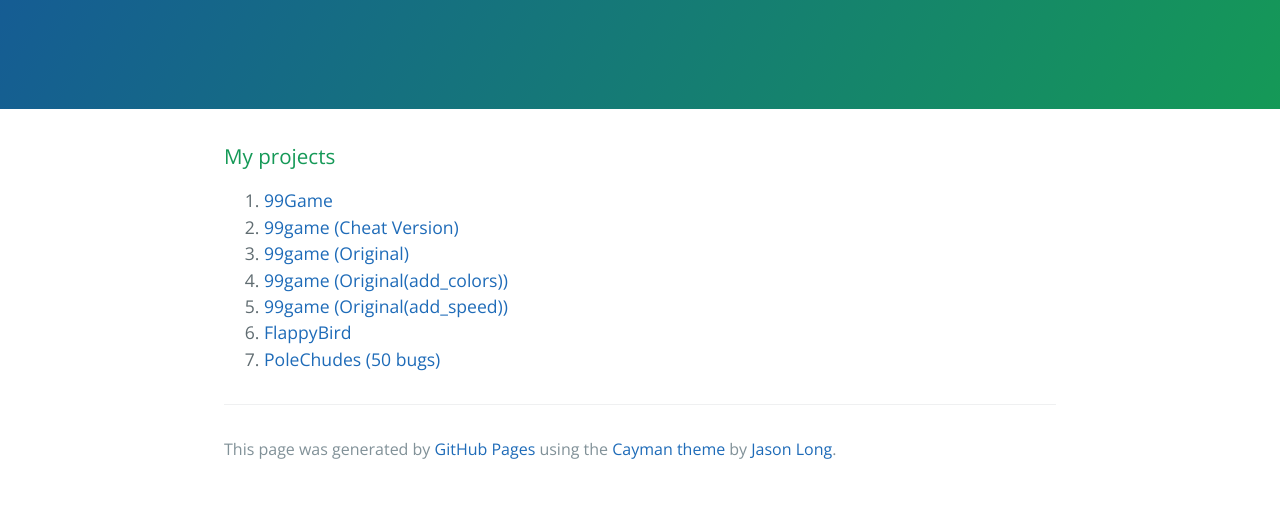
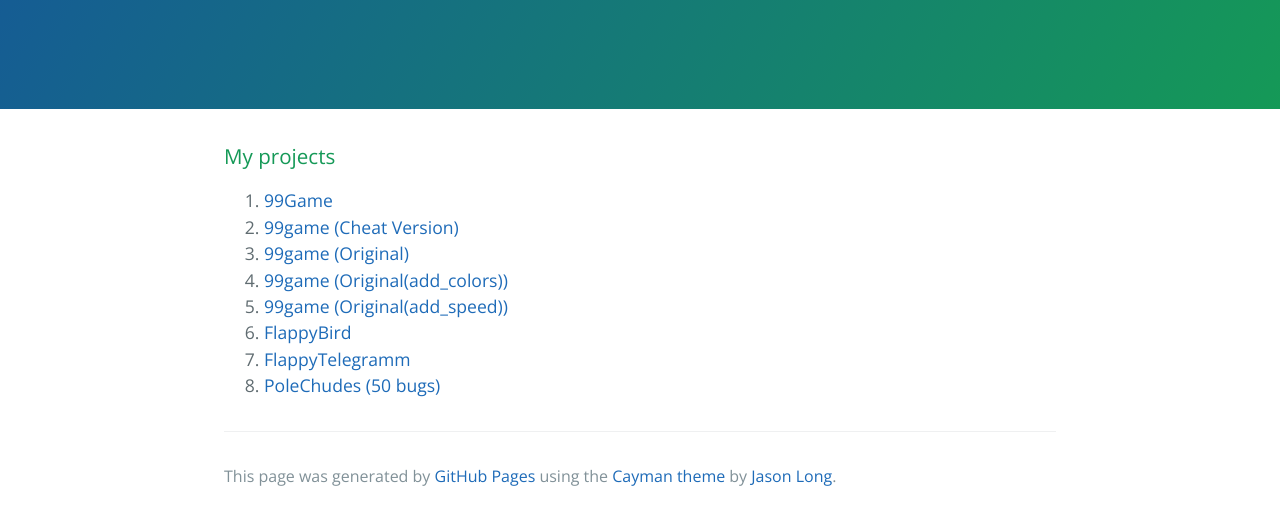
Before and after one commit to AnatolyKorablyov/anatolykorablyov.github.io, a plain HTML site: page index.html in a window 1280 px wide. Shown: the part 208-732 px from the top of the page. Drawn offline with nearby package versions, Linux system fonts and the light colour scheme.

Commit message:
Update index.html
add flappy telegramm

```diff
--- a/index.html
+++ b/index.html
@@ -27,6 +27,7 @@
 <li><a href="https://anatolykorablyov.github.io/99game_original-add_colors-/">99game (Original(add_colors))</a></li>
   <li><a href="https://anatolykorablyov.github.io/99game_original-add_speed-/">99game (Original(add_speed))</a></li>
 <li><a href="https://anatolykorablyov.github.io/FlappyBird/">FlappyBird</a></li>
+<li><a href="https://anatolykorablyov.github.io/flappy_telegram/">FlappyTelegramm</a></li>
 <li><a href="https://anatolykorablyov.github.io/PoleChudes/">PoleChudes (50 bugs)</a></li>
 </ol>
 
```
